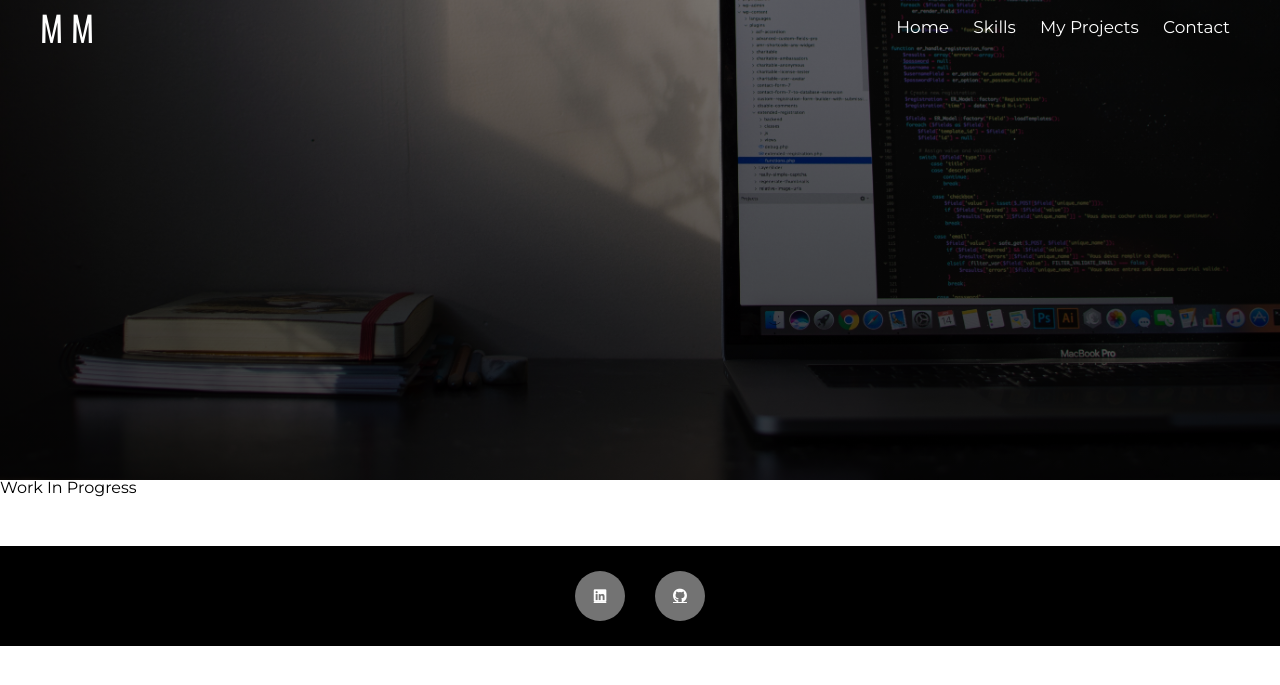
After one commit to marsh189/marsh189.github.io, a PHP site: page /movies.html in a window 1280 px wide. The commit adds this page. Shown: the top 685 px of the page. Run offline with PHP 8.4, Linux system fonts and the light colour scheme; some libraries are stand-ins or nearby versions.

Commit message:
Added Movies Page

```diff
--- a/css/main.css
+++ b/css/main.css
@@ -347,7 +347,7 @@ ul#scene{
 }
 
 .about-text p{
-    font-size: 1.2rem;
+    font-size: 15px;
     color: black;
 }
 
@@ -493,7 +493,18 @@ footer{
 /*Footer End*/
 
 /*Responsive Menu Start*/
-
+@media only screen and (max-width: 600px){
+    #about{
+        width: 100vh;
+    }
+    .about-text .sub-title{
+        font-size: 25px;
+        line-height: 30px;
+    }
+    .about-text p{
+        font-size: 12px;
+    }
+}
 @media only screen and (max-width: 768px){
     .menu-trigger{
         background: url('../images/hamburger-icon.svg') no-repeat center / cover;
--- /dev/null
+++ b/movies.html
@@ -0,0 +1,69 @@
+<!DOCTYPE HTML>
+<html>
+
+<head>
+    <meta charset="utf-8">
+    <meta name="viewport" content="width=device-width, initial-scale=1, maximum-scale=1">
+    <!--<meta property="og:title" content="" />-->
+    <!--<meta property="og:url" content="" />-->
+    <!--<meta property="og:image" content="" />-->
+    <!--<meta property="og:site_name" content="" />-->
+    <!--<meta property="og:description" content="" />-->
+    <title>Matthew Marshall</title>
+    <link rel="preconnect" href="https://fonts.gstatic.com">
+    <link href="https://fonts.googleapis.com/css2?family=Oswald:wght@400;700&display=swap" rel="stylesheet">
+    <link href="https://fonts.googleapis.com/css2?family=Montserrat:wght@400;700&display=swap" rel="stylesheet">
+
+    <!--FontAwesome-->
+    <script src="https://kit.fontawesome.com/53f9c0e484.js" crossorigin="anonymous"></script>
+
+    <link rel="stylesheet" href="css/main.css">
+    <!--[if lt IE 9]>
+            <script src="scripts/html5shiv.min.js"></script>
+        <![endif]-->
+</head>
+
+<body>
+    <div class="main-overlay js-main-overlay"></div>
+    <section class="cover-main" id="home">
+        <header>
+            <nav class="nav-wrapper">
+                <div class="logo">
+                    <a href="#"><h1 class="logo_text">M M</h1></a>
+                </div>
+                <ul class="menu">
+                    <li><a href="#home">Home</a></li>
+                    <li><a href="#skills">Skills</a></li>
+                    <li><a href="#projects">My Projects</a></li>
+                    <li><a href="#">Contact</a></li>
+                </ul>
+            </nav>
+
+            <div class="menu-trigger js-menu-trigger"></div>
+        </header>
+
+
+    </section>
+
+    <h1>Work In Progress</h1>
+
+<footer id="footer">
+        <div class="social">
+            <a href="https://www.linkedin.com/in/matthew-marshall-7304b8111/"><i class="fab fa-linkedin"></i></a>
+            <a href="https://github.com/marsh189"><i class="fab fa-github"></i></a>
+        </div>
+    </footer>
+
+    <script src="https://ajax.googleapis.com/ajax/libs/jquery/1.11.3/jquery.min.js"></script>
+
+    <script src="scripts/parallax.min.js"></script>
+    <script src="scripts/masonry.js"></script>
+    <script src="scripts/main.js"></script>
+
+    <script>
+        var scene = document.getElementById('scene');
+        var parallax = new Parallax(scene);
+    </script>
+</body>
+
+</html>
```
